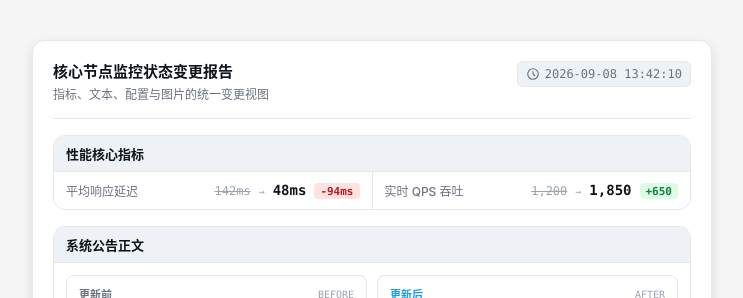
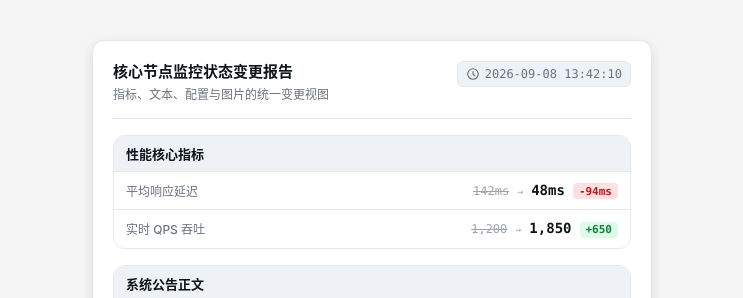
Before and after one commit to lintmx/forma, a React (Vite) app: page / in a window 1280 px wide. Shown: the top 298 px of the page, without its empty margins (268-1011 px from the left). Built offline with nearby package versions, Linux system fonts and the light colour scheme.

Commit message:
feat: 优化卡片布局

```diff
--- a/cards/comparison/Card.module.css
+++ b/cards/comparison/Card.module.css
@@ -7,8 +7,8 @@
   --comparison-diff-add-background: #f0fdf4;
   --comparison-diff-add-text: #15803d;
   --comparison-diff-add-highlight: #bbf7d0;
-  width: 100%;
-  max-width: 720px;
+  width: 600px;
+  max-width: 100%;
   min-width: 0;
   padding: 20px 20px 10px;
 }
@@ -110,8 +110,8 @@
 }
 
 .metricBody {
-  display: grid;
-  grid-template-columns: repeat(auto-fit, minmax(220px, 1fr));
+  display: flex;
+  flex-direction: column;
   gap: 1px;
   padding: 0;
   background: var(--card-border);
@@ -127,10 +127,6 @@
   border: 0;
   border-radius: 0;
   background: var(--card-surface-background);
-}
-
-.metricItem:last-child:nth-child(odd) {
-  grid-column: 1 / -1;
 }
 
 .metricName {
--- a/cards/social_post/Card.module.css
+++ b/cards/social_post/Card.module.css
@@ -1,9 +1,9 @@
 /* Shared renderer classes are kept global; this root scopes their Social Post overrides. */
 .root {
-  display: table;
-  width: auto;
+  display: block;
+  width: fit-content;
   min-width: 400px;
-  max-width: 900px;
+  max-width: min(700px, calc(100vw - 40px));
   padding: 20px 20px 10px;
 }
 
@@ -256,8 +256,9 @@
 
 .root :global(.card-footer__remark) {
   display: flex;
-  width: 100%;
-  min-width: 0;
+  width: max-content;
+  min-width: 100%;
+  max-width: 100%;
   align-items: center;
   color: var(--card-text-tertiary);
   font-size: 12px;
@@ -275,8 +276,8 @@
 }
 
 .root :global(.card-footer__url) {
-  width: 0;
-  flex: 1 1 0;
+  width: auto;
+  flex: 1 1 auto;
   color: inherit;
   text-align: left;
 }
@@ -320,6 +321,7 @@
 
 @media (max-width: 520px) {
   .root {
+    max-width: calc(100vw - 16px);
     padding: 12px 8px 6px;
   }
 
--- a/src/styles/dev.css
+++ b/src/styles/dev.css
@@ -148,8 +148,12 @@
   max-width: 720px;
 }
 
+.dev-preview .card-container[data-card-type='comparison'] {
+  max-width: 100%;
+}
+
 .dev-preview .card-container[data-card-type='social_post'] {
-  max-width: 900px;
+  max-width: 700px;
 }
 
 @media (max-width: 1050px) {
```
